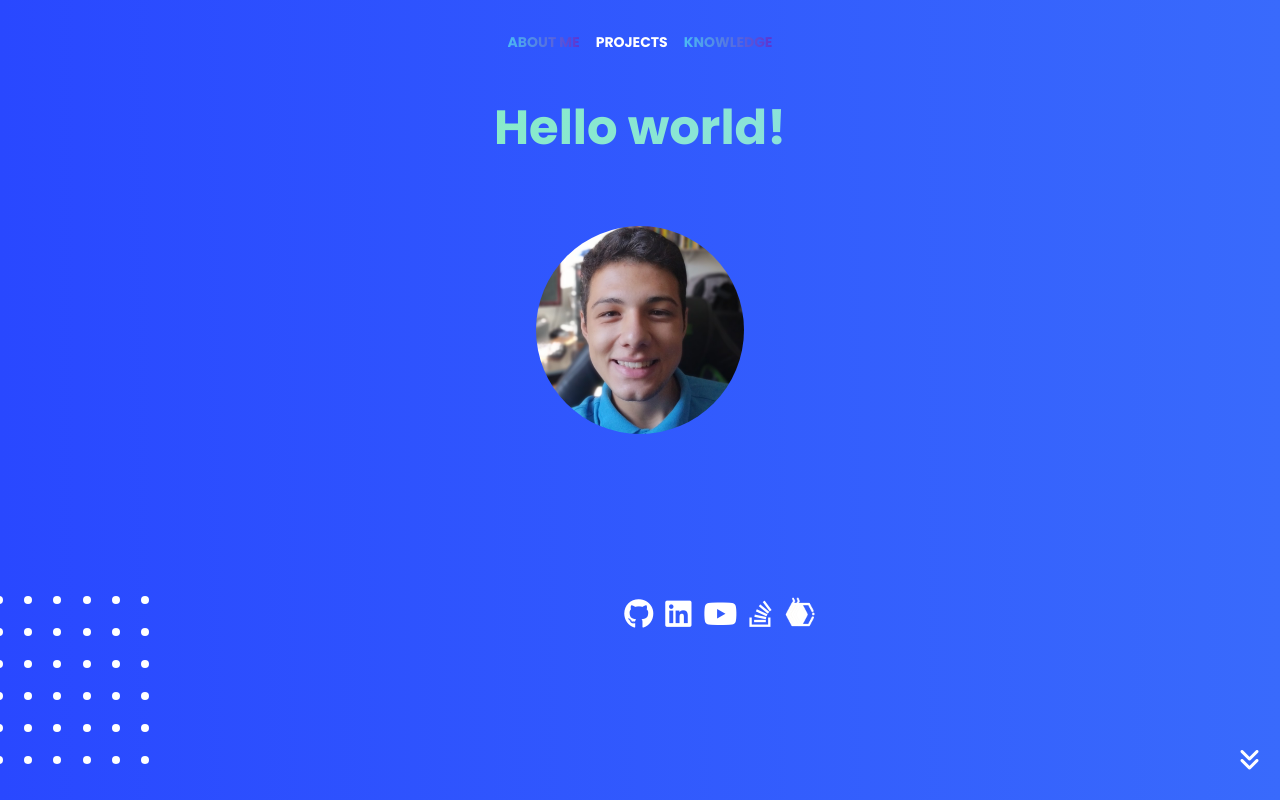
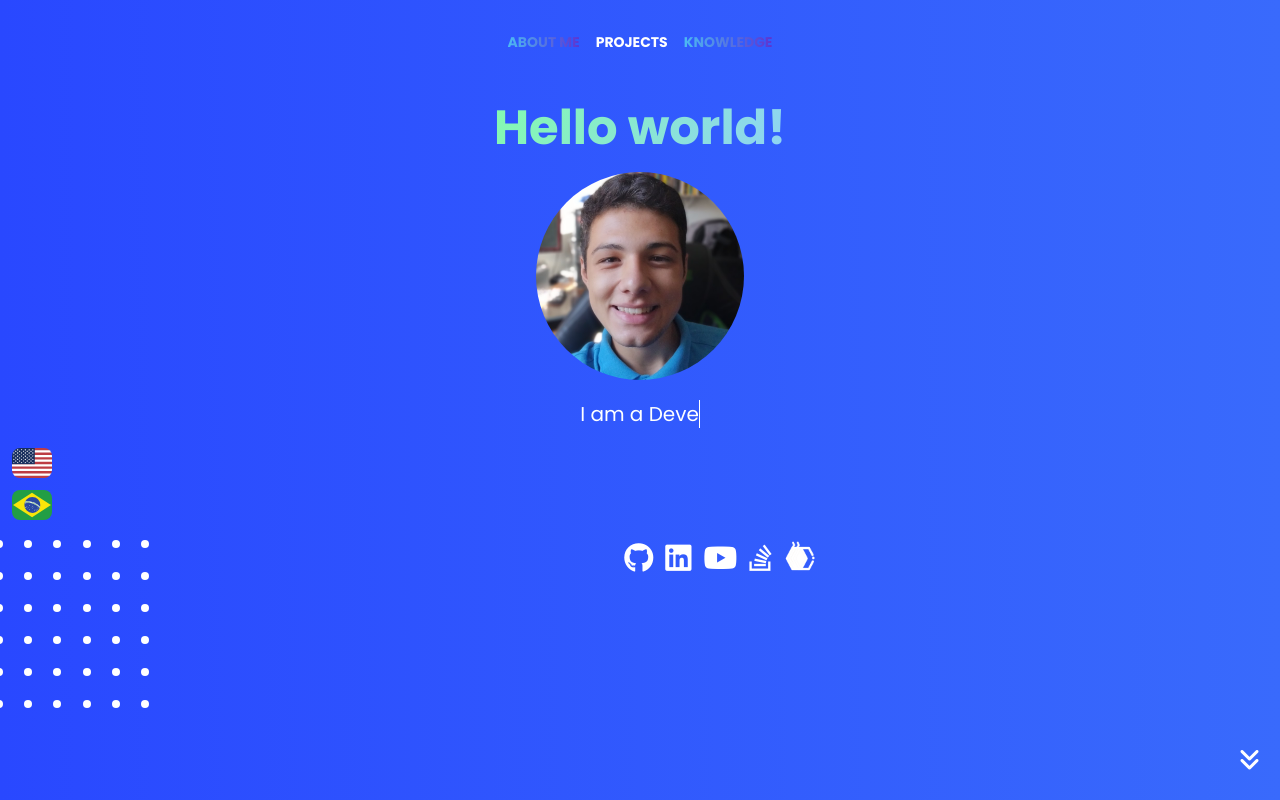
Before and after one commit to Aumaca/MyPortfolio, a Vue app in the folder my-portfolio/: page / in a window 1280 px wide. Shown: the top 800 px of the page. Built offline with nearby package versions, Linux system fonts and the light colour scheme.

Commit message:
adjust typewriter

```diff
--- a/my-portfolio/main.js
+++ b/my-portfolio/main.js
@@ -1,7 +1,7 @@
 import { createApp } from 'vue'
 import App from './src/App.vue'
 import './index.css'
-import './src/utils/typewriter'
+import './node_modules/flag-icons/css/flag-icons.min.css'
 
 const app = createApp(App)
 app.mount('#app')
--- a/my-portfolio/package.json
+++ b/my-portfolio/package.json
@@ -11,6 +11,7 @@
     "format": "prettier --write src/"
   },
   "dependencies": {
+    "flag-icons": "^7.2.3",
     "tiny-slider": "^2.9.4",
     "vue": "^3.4.29"
   },
--- a/my-portfolio/src/components/MainItem.vue
+++ b/my-portfolio/src/components/MainItem.vue
@@ -1,33 +1,114 @@
 <script setup>
+import { onMounted } from 'vue'
+
 defineProps({
   circles: Number
+})
+
+onMounted(() => {
+  var TxtType = function (el, toRotate, period) {
+    this.toRotate = toRotate
+    this.el = el
+    this.loopNum = 0
+    this.period = parseInt(period, 10) || 2000
+    this.txt = ''
+    this.tick()
+    this.isDeleting = false
+  }
+
+  TxtType.prototype.tick = function () {
+    var i = this.loopNum % this.toRotate.length
+    var fullTxt = this.toRotate[i]
+
+    if (this.isDeleting) {
+      this.txt = fullTxt.substring(0, this.txt.length - 1)
+    } else {
+      this.txt = fullTxt.substring(0, this.txt.length + 1)
+    }
+
+    this.el.innerHTML = '<span class="wrap">' + this.txt + '</span>'
+
+    var that = this
+    var delta = 200 - Math.random() * 100
+
+    if (this.isDeleting) {
+      delta /= 2
+    }
+
+    if (!this.isDeleting && this.txt === fullTxt) {
+      delta = this.period
+      this.isDeleting = true
+    } else if (this.isDeleting && this.txt === '') {
+      this.isDeleting = false
+      this.loopNum++
+      delta = 500
+    }
+
+    setTimeout(function () {
+      that.tick()
+    }, delta)
+  }
+
+  const initializeTypeWriter = () => {
+    var elements = document.getElementsByClassName('typewrite')
+    for (var i = 0; i < elements.length; i++) {
+      var toRotate = elements[i].getAttribute('data-type')
+      var period = elements[i].getAttribute('data-period')
+
+      if (toRotate) {
+        try {
+          new TxtType(elements[i], JSON.parse(toRotate), period)
+        } catch (error) {
+          console.error('Failed to parse toRotate:', error)
+        }
+      }
+    }
+    // INJECT CSS
+    var css = document.createElement('style')
+    css.type = 'text/css'
+    css.innerHTML = `
+        .typewrite > .wrap {
+            border-right: 0.08em solid #fff;
+            animation: blink 0.7s step-end infinite;
+        }
+        @keyframes blink {
+            50% { border-color: transparent; }
+        }
+    `
+    document.body.appendChild(css)
+  }
+
+  initializeTypeWriter()
 })
 </script>
 
 <template>
   <!-- MAIN -->
-  <main class="h-screen grid grid-cols-1 grid-rows-5 gap-5" id="about-me">
-    <div class="row-span-1">
+  <main class="h-screen flex flex-col" id="about-me">
+    <div class="flex flex-col items-center mb-5">
       <h1 class="text-5xl text-center font-bold gradient-text title-slide">Hello world!</h1>
     </div>
 
-    <div class="flex flex-col items-center justify-center row-span-1">
+    <div class="flex flex-col items-center justify-center">
       <img src="../assets/media/eu.jpg" class="w-52 rounded-full" alt="User Image" />
-
       <h3 class="text-center text-white text-xl mt-5">
         <a
           class="typewrite"
           data-period="1000"
-          data-type='[ "Hello! I am Carlos.", "I am a Developer...", "I like challenges :)", "I love to see work done \O/" ]'
+          data-type='[ "Hello! I am Carlos.", "I am a Developer...", "I like challenges :)", "I love to see work done \\O/" ]'
         >
           <span class="wrap"></span>
         </a>
       </h3>
     </div>
 
-    <div class="row-span-1"></div>
+    <div class="mt-5">
+      <div class="flex flex-col ml-3 gap-3 mb-5">
+        <span class="fi fi-us text-3xl rounded-lg"></span>
+        <span class="fi fi-br text-3xl rounded-lg"></span>
+      </div>
 
-    <div class="row-span-1 flex justify-between">
+      <div class="flex justify-between">
         <!-- Circles Design -->
         <div>
           <div class="background-circles -ml-4">
@@ -38,7 +119,7 @@ defineProps({
         </div>
 
         <!-- Social -->
-      <div class="flex gap-3 w-100 mx-auto">
+        <div class="flex gap-3 mx-auto">
           <a href="https://github.com/Aumaca" target="_bla">
             <i class="fa-brands fa-github text-white text-3xl"></i>
           </a>
@@ -56,6 +137,7 @@ defineProps({
           </a>
         </div>
       </div>
+    </div>
 
     <!-- Arrow down -->
     <div class="absolute bottom-0 right-0 p-5 text-2xl animate-arrow">
--- a/my-portfolio/src/utils/typewriter.js
+++ /dev/null
@@ -1,66 +0,0 @@
-var TxtType = function (el, toRotate, period) {
-  this.toRotate = toRotate
-  this.el = el
-  this.loopNum = 0
-  this.period = parseInt(period, 10) || 2000
-  this.txt = ''
-  this.tick()
-  this.isDeleting = false
-}
-
-TxtType.prototype.tick = function () {
-  var i = this.loopNum % this.toRotate.length
-  var fullTxt = this.toRotate[i]
-
-  if (this.isDeleting) {
-    this.txt = fullTxt.substring(0, this.txt.length - 1)
-  } else {
-    this.txt = fullTxt.substring(0, this.txt.length + 1)
-  }
-
-  this.el.innerHTML = '<span class="wrap">' + this.txt + '</span>'
-
-  var that = this
-  var delta = 200 - Math.random() * 100
-
-  if (this.isDeleting) {
-    delta /= 2
-  }
-
-  if (!this.isDeleting && this.txt === fullTxt) {
-    delta = this.period
-    this.isDeleting = true
-  } else if (this.isDeleting && this.txt === '') {
-    this.isDeleting = false
-    this.loopNum++
-    delta = 500
-  }
-
-  setTimeout(function () {
-    that.tick()
-  }, delta)
-}
-
-window.onload = function () {
-  var elements = document.getElementsByClassName('typewrite')
-  for (var i = 0; i < elements.length; i++) {
-    var toRotate = elements[i].getAttribute('data-type')
-    var period = elements[i].getAttribute('data-period')
-    if (toRotate) {
-      new TxtType(elements[i], JSON.parse(toRotate), period)
-    }
-  }
-  // INJECT CSS
-  var css = document.createElement('style')
-  css.type = 'text/css'
-  css.innerHTML = `
-        .typewrite > .wrap {
-            border-right: 0.08em solid #fff;
-            animation: blink 0.7s step-end infinite;
-        }
-        @keyframes blink {
-            50% { border-color: transparent; }
-        }
-    `
-  document.body.appendChild(css)
-}
```
Also changed, not shown: 1 other file (tests, documents, lock files or other folders). Lines whose indentation alone changed are shown as unchanged.
